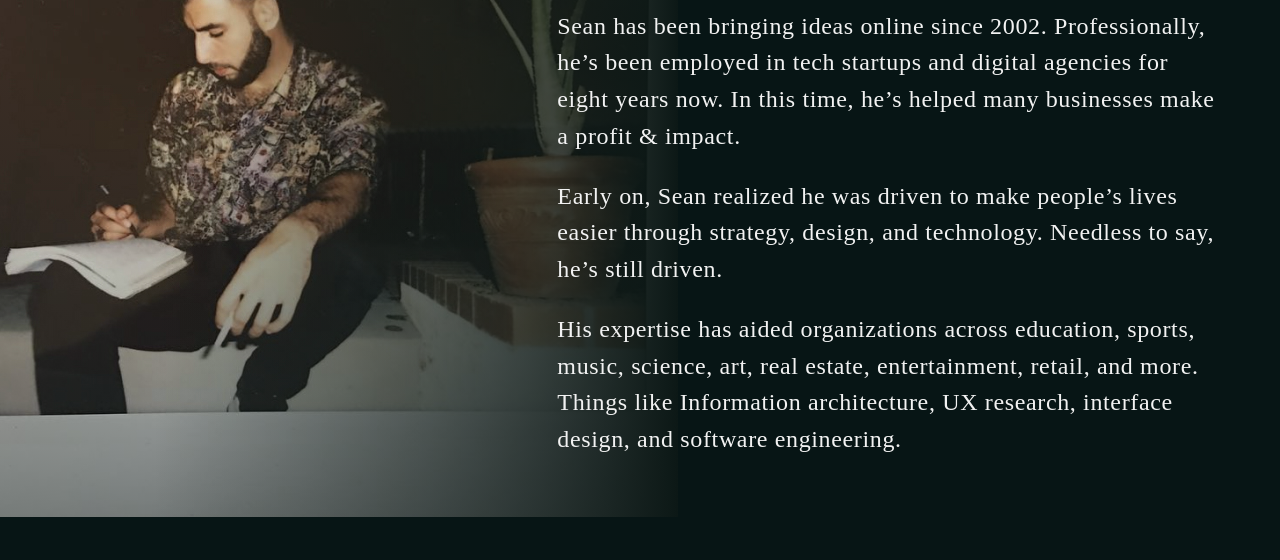
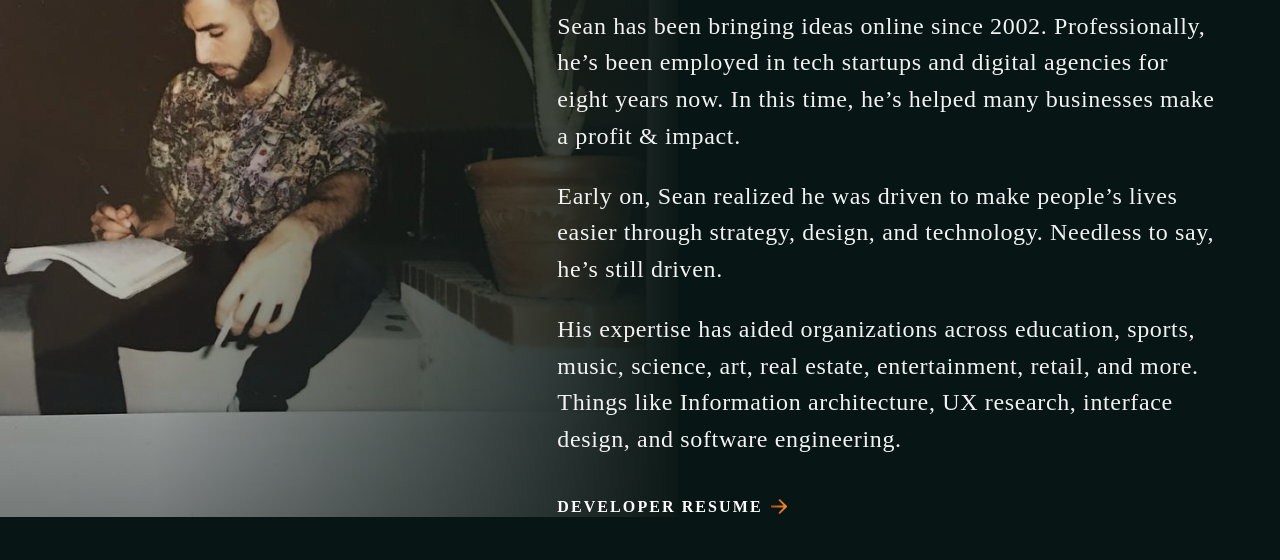
Before and after one commit to Seanathon/portfolio, a Gatsby site: page /about in a window 1280 px wide. Shown: the part 240-800 px from the top of the page. Built offline with nearby package versions, Linux system fonts and the light colour scheme; Gatsby itself is replaced by a stand-in of ours.

Commit message:
added resume

```diff
--- a/src/pages/about.js
+++ b/src/pages/about.js
@@ -4,6 +4,8 @@ import { StaticImage } from "gatsby-plugin-image"
 
 import Layout from "../components/layout"
 import Seo from "../components/seo"
+
+import resume from "../../static/files/SeanYalda-2021-SE-Resume.pdf"
 
 const IndexPage = () => (
   <Layout class="info">
@@ -23,8 +25,8 @@ const IndexPage = () => (
       <p>Early on, Sean realized he was driven to make people’s lives easier through strategy, design, and technology. Needless to say, he’s still driven.</p>
       <p>His expertise has aided organizations across education, sports, music, science, art, real estate, entertainment, retail, and more. Things like Information architecture, UX research, interface design, and software engineering. </p>
       <div className="actions">
-          {/* <a href="#">Developer Resume</a><br />
-          <a href="#">Designer Resume</a> */}
+          <a href={resume}>Developer Resume</a><br />
+          {/* <a href="#">Designer Resume</a> */}
       </div>
     </div>
     <div className="row info">
```
Also changed, not shown: 1 other file.
